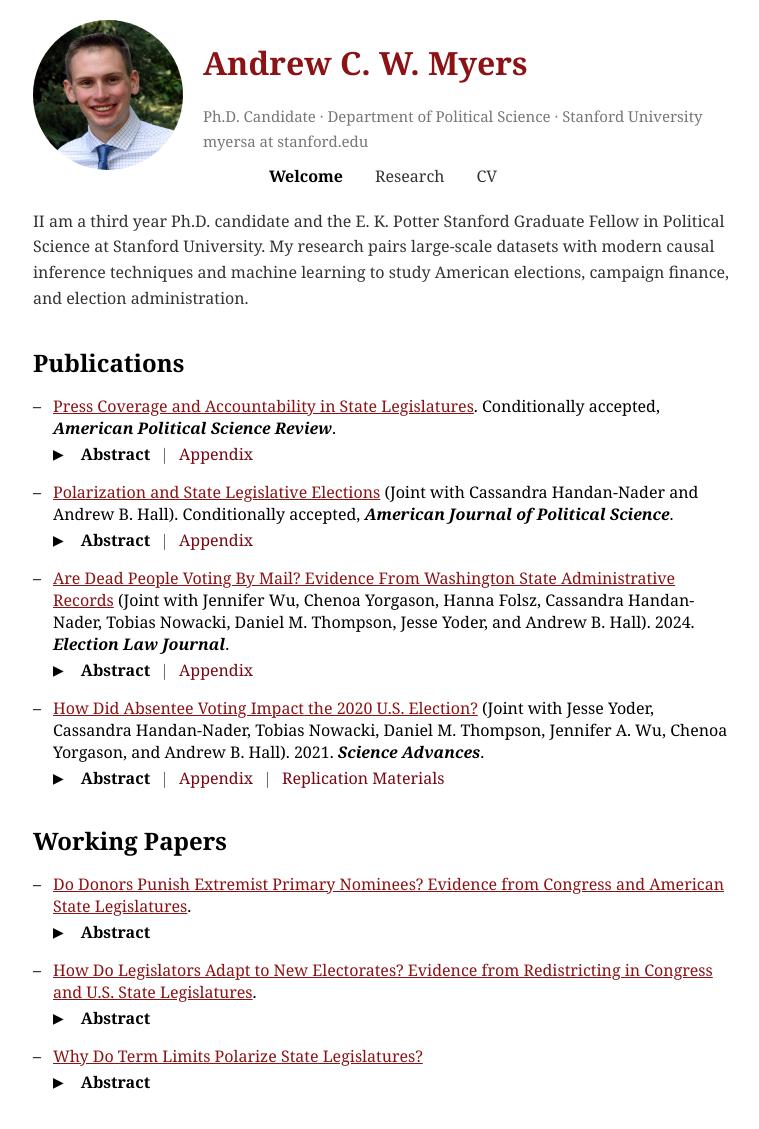
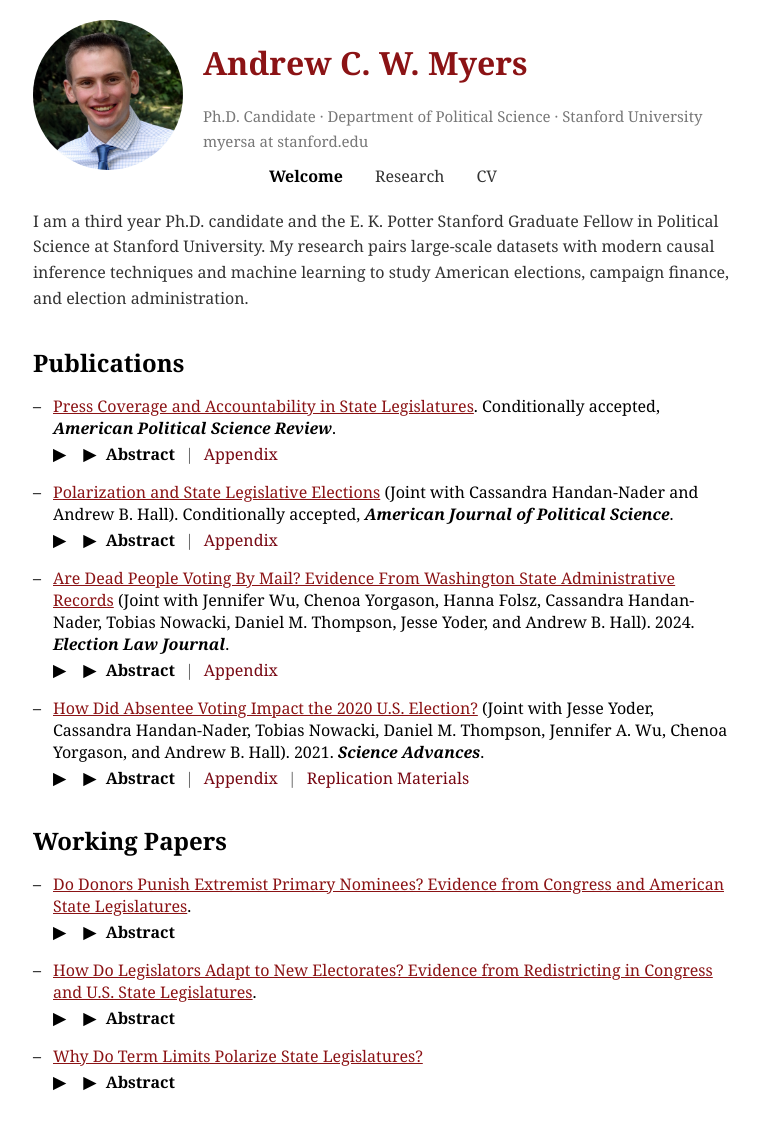
Before and after one commit to AndyMyersSkol/AndyMyersSkol.github.io, a Jekyll site: the page index.html, which Jekyll copies as it is, in a window 1280 px wide. Shown: the whole page, without its empty margins (257-1016 px from the left). Built offline with Jekyll 4.4.1, drawn with Linux system fonts in a browser that asks for light colours.

Commit message:
Update index.html

```diff
--- a/index.html
+++ b/index.html
@@ -42,7 +42,7 @@
     </nav>
 
     <div class="bio">
-        <p>II am a third year Ph.D. candidate and the E. K. Potter Stanford Graduate Fellow in Political Science at Stanford University. My research pairs large-scale datasets with modern causal inference techniques and machine learning to study American elections, campaign finance, and election administration. </p>
+        <p>I am a third year Ph.D. candidate and the E. K. Potter Stanford Graduate Fellow in Political Science at Stanford University. My research pairs large-scale datasets with modern causal inference techniques and machine learning to study American elections, campaign finance, and election administration. </p>
     </div>
 
 
@@ -272,21 +272,25 @@
 }
 
 details > summary {
-    list-style: none;
-    -webkit-appearance: none; /* Removes default triangle */
+    list-style: none; /* Removes the default triangle */
+    -webkit-appearance: none; /* Removes browser styling in WebKit browsers */
     appearance: none;
     cursor: pointer;
     display: flex;
     align-items: center;
 }
 
-.dropdown-arrow {
-    content: "▶";  /* Black right-pointing triangle */
+summary::before {
+    content: "▶"; /* Black right-pointing triangle */
     display: inline-block;
     margin-right: 8px;
-    font-size: .8em;
     transition: transform 0.2s ease;
 }
+
+details[open] summary::before {
+    transform: rotate(90deg); /* Rotates when details is expanded */
+}
+
 
 
 </style>
```
